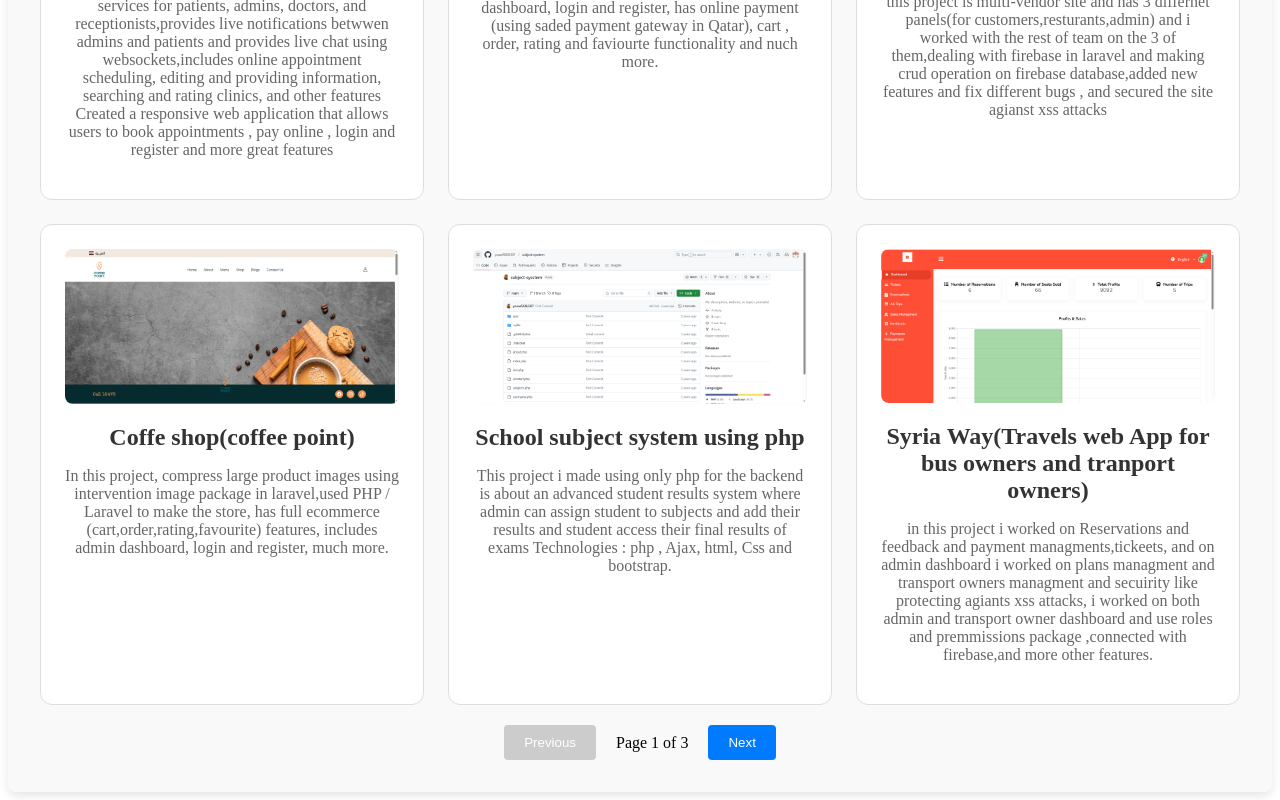
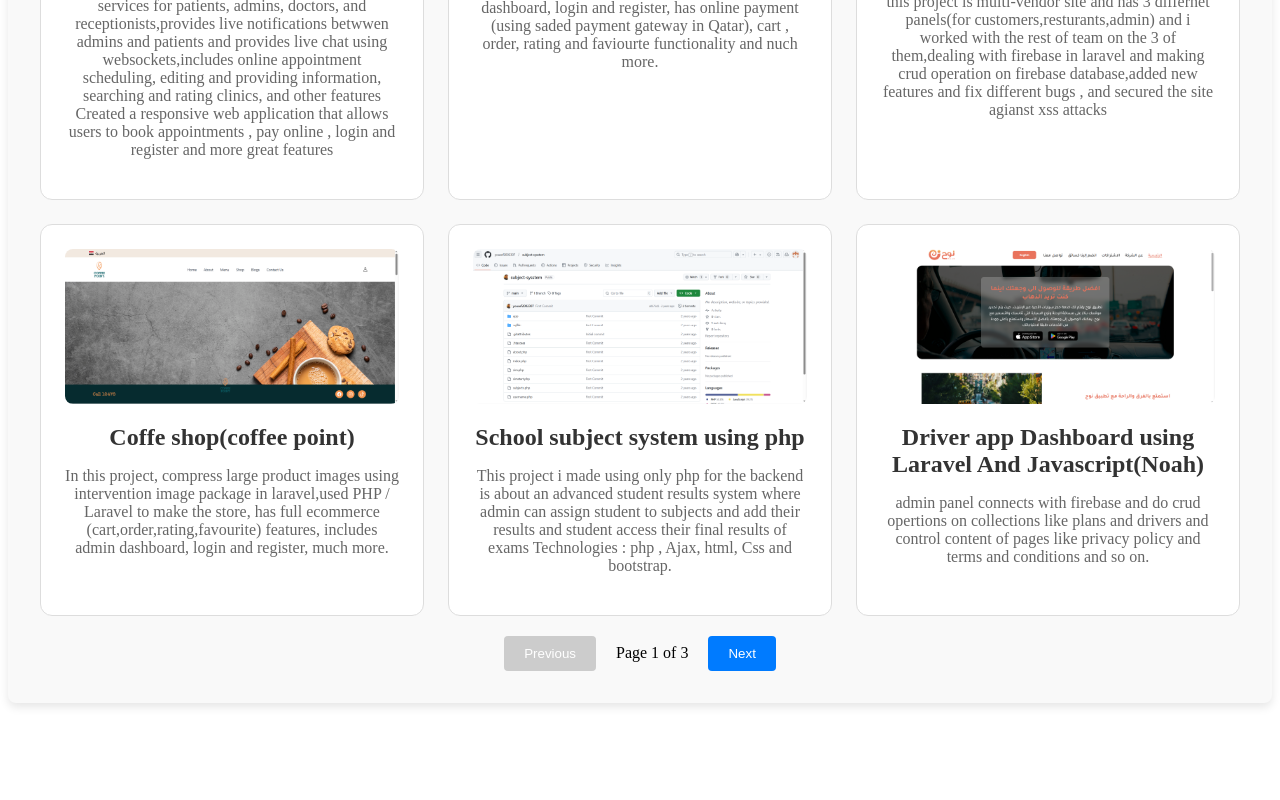
Before and after one commit to yousef2002307/final-portfolio, a React (Vite) app: page / in a window 1280 px wide. Shown: the part 1109-1909 px from the top of the page. After the commit the page ends 1820 px from the top, so only its background shows below. Built offline with nearby package versions, Linux system fonts and the light colour scheme.

Commit message:
page agianst xss attack

```diff
--- a/src/data.js
+++ b/src/data.js
@@ -122,6 +122,15 @@ Technologies : php , Ajax, html, Css and bootstrap.
       url: 'https://github.com/yousef2002307/subject-sysstem.git'
     },
     {
+      id: 4446,
+      title: 'Driver app Dashboard using Laravel And Javascript(Noah)',
+      description: `
+     admin panel connects with firebase and do crud opertions on collections like plans and drivers and control content of pages like privacy policy and terms and conditions and so on.
+      `,
+      imageUrl: image22,
+      url: 'https://noah-iq.com/'
+    },
+    {
       id: 45446,
       title: 'Syria Way(Travels web App for bus owners and tranport owners)',
       description: `in this project i worked on Reservations and feedback and payment managments,tickeets, and on admin dashboard i worked on plans managment and transport owners managment and secuirity like protecting agiants xss attacks, i worked on both admin and transport owner dashboard and use roles and premmissions package ,connected with firebase,and more other features.`,
@@ -136,15 +145,7 @@ Technologies : php , Ajax, html, Css and bootstrap.
       imageUrl: image14,
       url: 'https://notfound-agency.com/'
     },
-    {
-      id: 4446,
-      title: 'Driver app Dashboard using Laravel And Javascript(Noah)',
-      description: `
-     admin panel connects with firebase and do crud opertions on collections like plans and drivers and control content of pages like privacy policy and terms and conditions and so on.
-      `,
-      imageUrl: image22,
-      url: 'https://noah-iq.com/'
-    },
+
     {
       id: 30,
       title: 'Chat app(Messenger clone) using php',
```
Also changed, not shown: src/assets/images/capture99.png.
